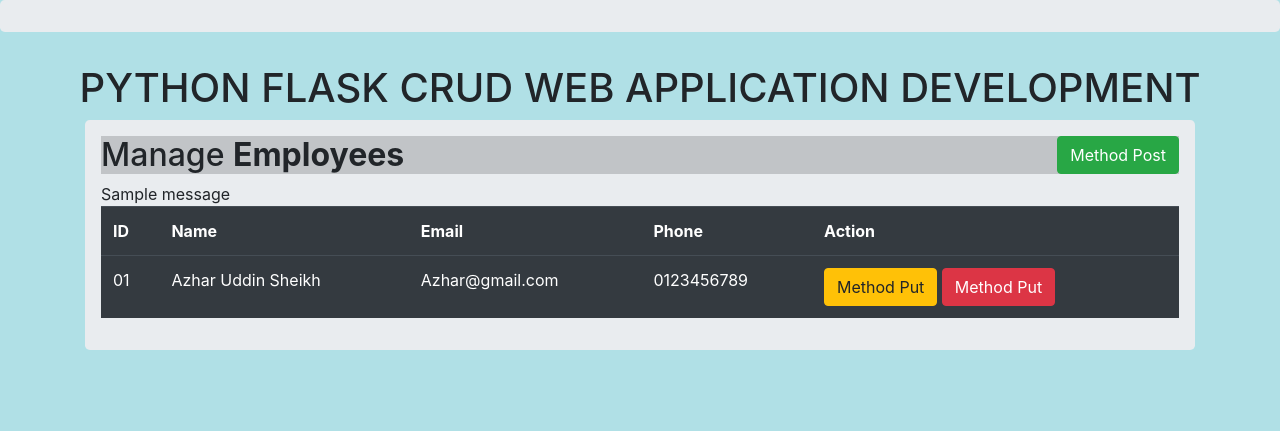
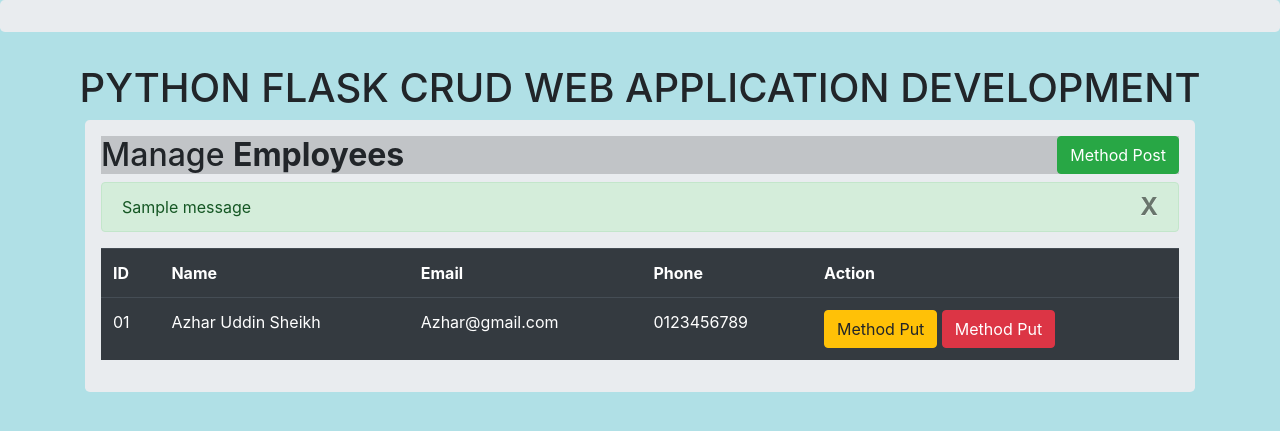
Before and after one commit to AzharUddinSheikh/Web-App, a Flask app: page / in a window 1280 px wide. Shown: the top 431 px of the page. Run offline with Flask 2, Linux system fonts and the light colour scheme; tables that the repository leaves empty hold one stand-in row (values such as "Sample post"); one stand-in notice (Sample message) is shown; some libraries are stand-ins or nearby versions.

Commit message:
little bit edited our flash messages provided button and class

```diff
--- a/WebApi/templates/index.html
+++ b/WebApi/templates/index.html
@@ -17,8 +17,13 @@
                 {% with messages = get_flashed_messages() %}
                 {% if messages %}
                 {% for message in messages %}
+                <div class="alert alert-success alert-dismissable" role="alert">
+                    <button type="button" class="close" data-dismiss="alert" aria-label="close">
+                        <span aria-hidden="true">X</span>
+                    </button>
+                    {{message}}
+                </div>
 
-                {{message}}
 
                 {% endfor %}
                 {% endif %}
@@ -113,30 +118,6 @@
                 </table>
             </div>
 
-
-
-
-
-
-
-
-
-
-
-
-
-
-
-
-
-
-
-
-
-
-
-
-
             <!-- modal added employees -->
             <div id="mymodal" class="modal fade" role="dialog">
                 <div class="modal-dialog">
```
